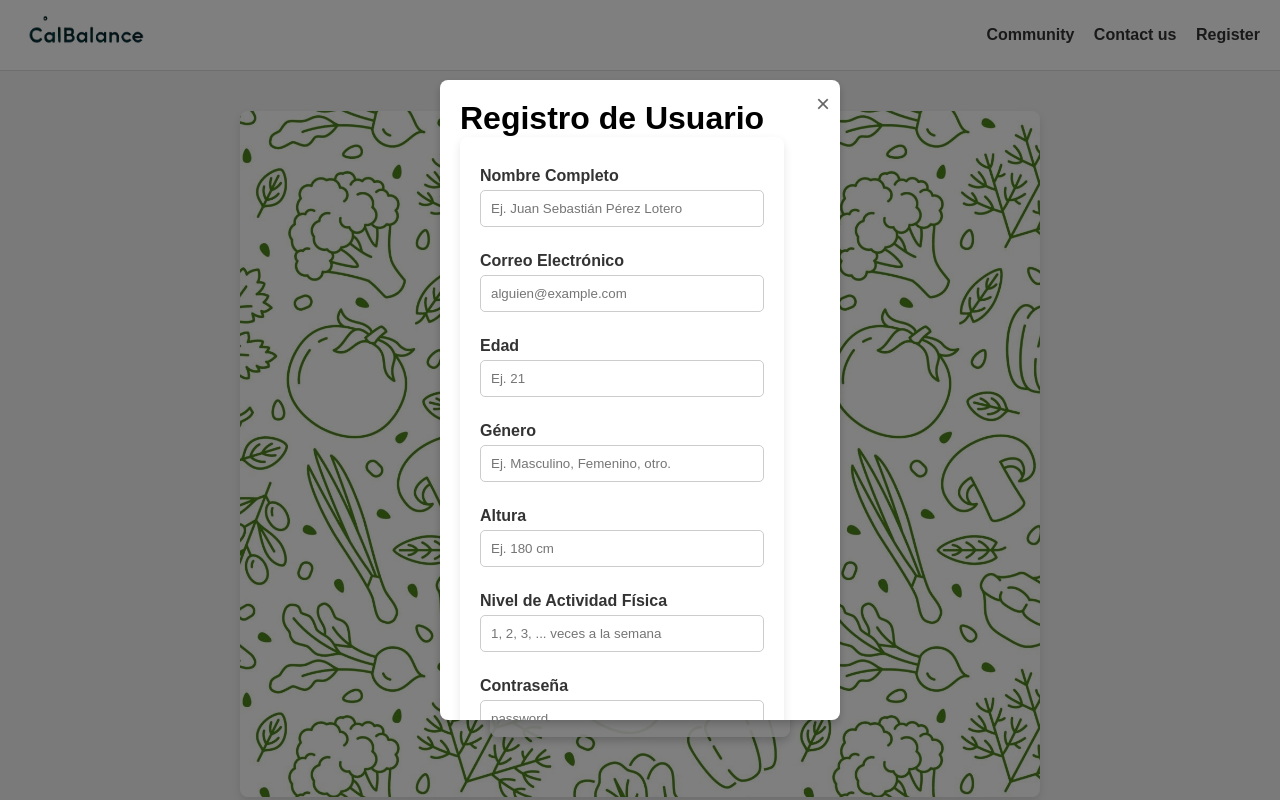
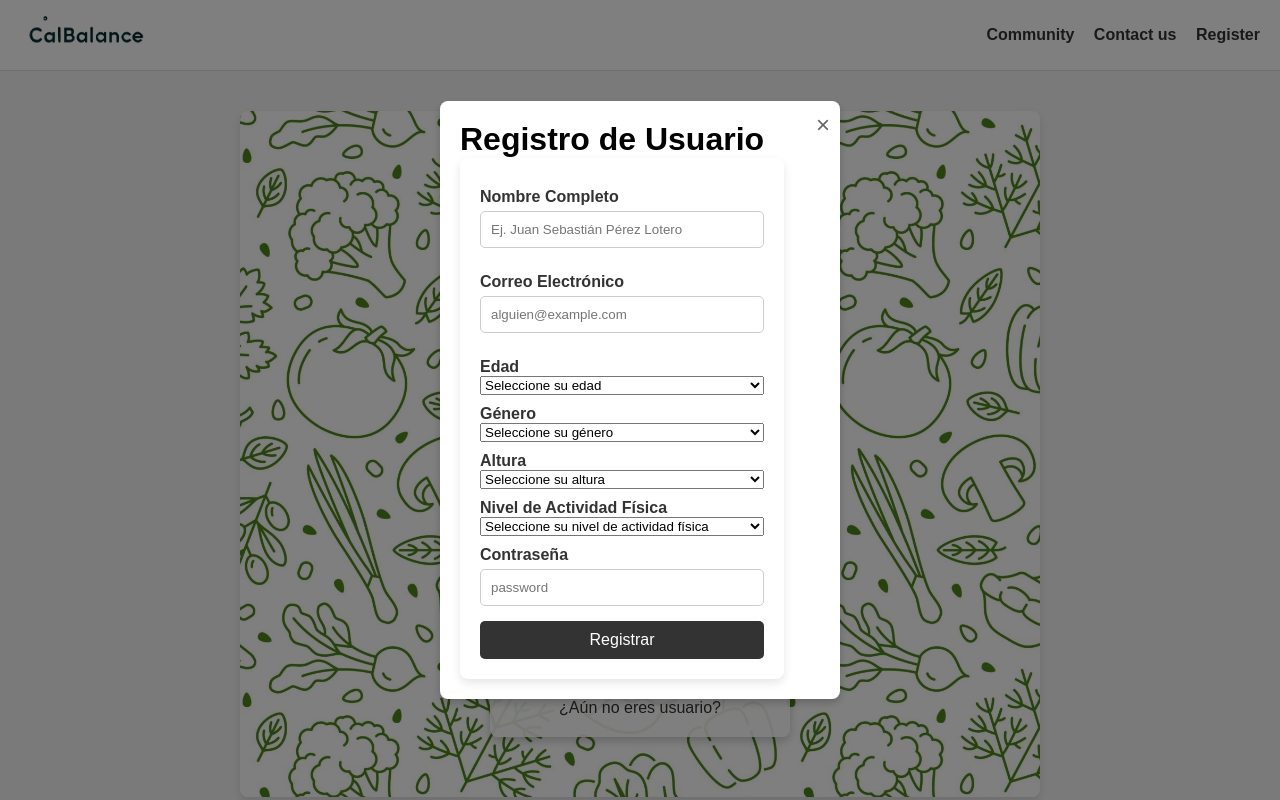
Before and after one commit to hocley/Revision_ProyectoCalBalance, a website: page public/index.html in a window 1280 px wide. Both pictures are taken after a click on the link "Register". Shown: the top 800 px of the page. Drawn offline with Linux system fonts and the light colour scheme.

Commit message:
Dar formato código

```diff
--- a/public/index.html
+++ b/public/index.html
@@ -1,5 +1,6 @@
 <!DOCTYPE html>
 <html lang="es">
+
 <head>
     <meta charset="UTF-8">
     <meta name="viewport" content="width=device-width, initial-scale=1.0">
@@ -42,22 +43,39 @@
             <h1>Registro de Usuario</h1>
             <form class="register-form" id="registerForm">
                 <label for="name">Nombre Completo</label>
-                <input type="text" id="name" name="nombre_completo" placeholder="Ej. Juan Sebastián Pérez Lotero" required>
+                <input type="text" id="name" name="nombre_completo" placeholder="Ej. Juan Sebastián Pérez Lotero"
+                    required>
 
                 <label for="email">Correo Electrónico</label>
                 <input type="email" id="email" name="correo" placeholder="alguien@example.com" required>
 
                 <label for="age">Edad</label>
-                <input type="number" id="age" name="edad" placeholder="Ej. 21" required>
+                <select id="age" name="edad" required>
+                    <option value="">Seleccione su edad</option>
+                </select>
 
                 <label for="gender">Género</label>
-                <input type="text" id="gender" name="genero" placeholder="Ej. Masculino, Femenino, otro." required>
+                <select id="gender" name="genero" required>
+                    <option value="">Seleccione su género</option>
+                    <option value="Masculino">Masculino</option>
+                    <option value="Femenino">Femenino</option>
+                    <option value="Otro">Otro</option>
+                </select>
 
                 <label for="height">Altura</label>
-                <input type="text" id="height" name="altura" placeholder="Ej. 180 cm" required>
+                <select id="height" name="altura" required>
+                    <option value="">Seleccione su altura</option>
+                </select>
 
                 <label for="activity-level">Nivel de Actividad Física</label>
-                <input type="text" id="activity-level" name="nivel_actividad" placeholder="1, 2, 3, ... veces a la semana" required>
+                <select id="activity-level" name="nivel_actividad" required>
+                    <option value="">Seleccione su nivel de actividad física</option>
+                    <option value="1">1 vez a la semana</option>
+                    <option value="2">2 veces a la semana</option>
+                    <option value="3">3 veces a la semana</option>
+                    <option value="4">4 veces a la semana</option>
+                    <option value="5">5 o más veces a la semana</option>
+                </select>
 
                 <label for="password">Contraseña</label>
                 <input type="password" id="password" name="password" placeholder="password" required>
@@ -94,9 +112,28 @@
     </footer>
 
     <script>
+
+        // Rellenar el combobox de Edad (14-150)
+        const ageSelect = document.getElementById("age");
+        for (let i = 14; i <= 150; i++) {
+            const option = document.createElement("option");
+            option.value = i;
+            option.text = i;
+            ageSelect.appendChild(option);
+        }
+
+        // Rellenar el combobox de Altura (110-250 cm)
+        const heightSelect = document.getElementById("height");
+        for (let i = 110; i <= 250; i++) {
+            const option = document.createElement("option");
+            option.value = i;
+            option.text = `${i} cm`;
+            heightSelect.appendChild(option);
+        }
+
         // Enviar datos de inicio de sesión
         const loginForm = document.getElementById("loginForm");
-        loginForm.addEventListener("submit", async function(event) {
+        loginForm.addEventListener("submit", async function (event) {
             event.preventDefault();
 
             const formData = new FormData(loginForm);
@@ -129,7 +166,7 @@
 
         // Enviar datos de registro de usuario
         const registerForm = document.getElementById("registerForm");
-        registerForm.addEventListener("submit", async function(event) {
+        registerForm.addEventListener("submit", async function (event) {
             event.preventDefault();
 
             const formData = new FormData(registerForm);
@@ -189,4 +226,5 @@
         };
     </script>
 </body>
+
 </html>
```
Also changed, not shown: public/css/styleAlimento.css (+6 -3 lines), public/css/styleHistorial.css (+7 -3 lines), public/css/styleLogin.css (+12 -6 lines), public/css/styleRegistro.css (+6 -3 lines), public/historial.html (+3 -2 lines).
